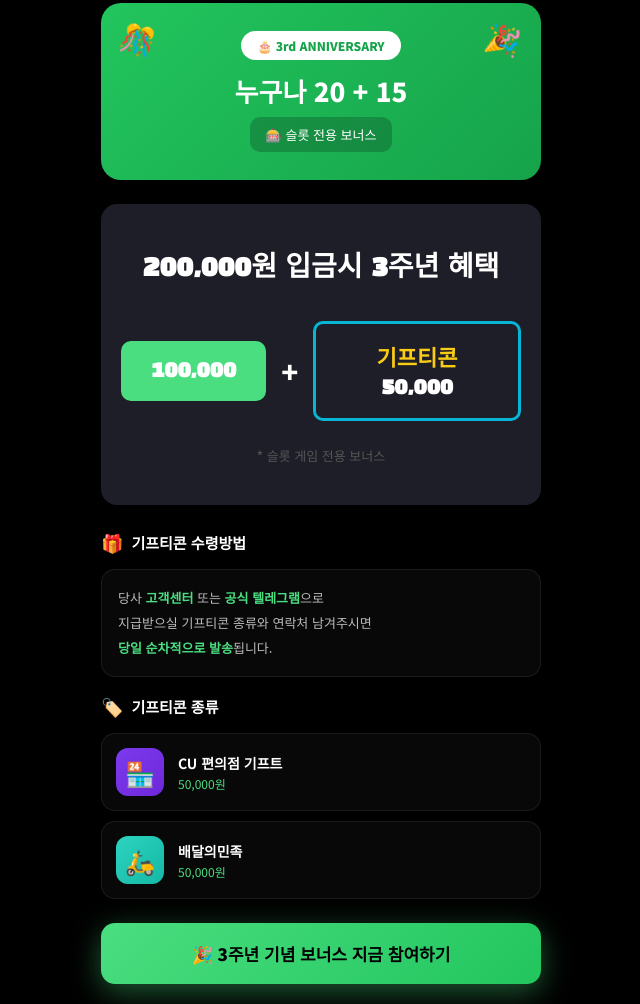
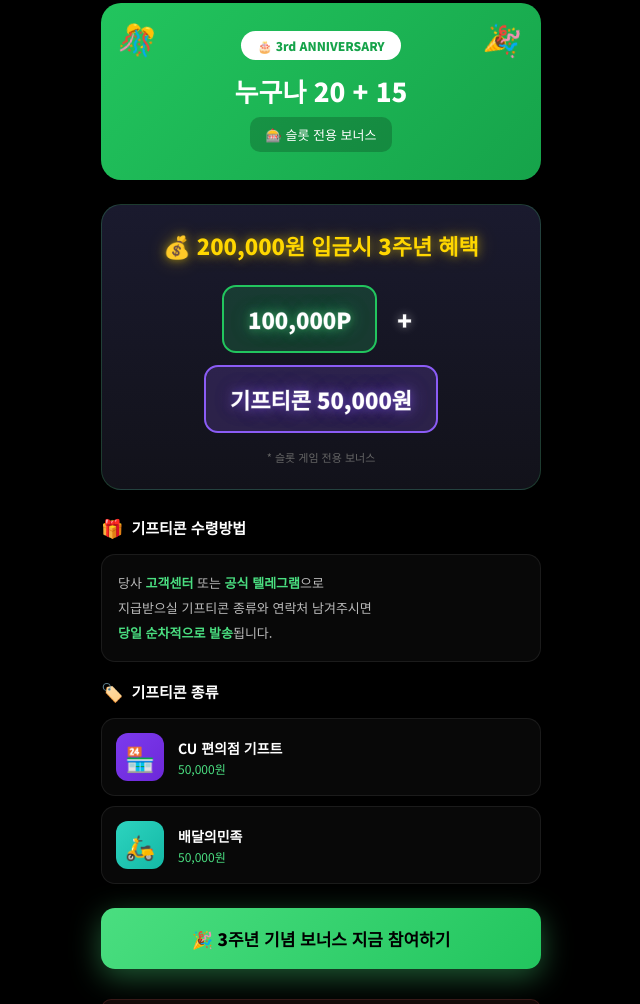
Before and after one commit to xbo3/lucky, a plain HTML site: page index.html in a window 1280 px wide. Shown: the part 895-1899 px from the top of the page, without its empty margins (319-959 px from the left). Drawn offline with Linux system fonts and the light colour scheme.

Commit message:
Revert to previous bonus card design with white numbers

```diff
--- a/index.html
+++ b/index.html
@@ -65,16 +65,15 @@ body{font-family:'Noto Sans KR',sans-serif;background:#000;min-height:100vh;colo
 .anni-title{font-size:26px;font-weight:900;margin-bottom:8px}
 .anni-sub{display:inline-block;background:rgba(0,0,0,0.2);padding:8px 16px;border-radius:10px;font-size:13px}
 
-/* 보너스 섹션 */
-.bonus-section{background:#1e1e28;border-radius:16px;padding:40px 20px;margin-bottom:24px;text-align:center}
-.bonus-title{font-family:'Black Han Sans','Noto Sans KR',sans-serif;font-size:28px;font-weight:900;color:#fff;margin-bottom:35px}
-.bonus-boxes{display:flex;align-items:center;justify-content:center;gap:15px}
-.bonus-box{padding:16px 30px;border-radius:10px;font-family:'Black Han Sans','Noto Sans KR',sans-serif;font-size:22px;font-weight:900}
-.bonus-box.points{background:#4ade80;color:#fff}
-.bonus-box.gift{background:transparent;border:3px solid #06b6d4;color:#fff}
-.bonus-box.gift .label{color:#facc15}
-.bonus-plus{font-size:28px;font-weight:900;color:#fff}
-.bonus-note{margin-top:25px;font-family:'Noto Sans KR',sans-serif;font-size:13px;font-weight:500;color:#555}
+/* 보너스 카드 */
+.bonus-card{background:linear-gradient(180deg,#1a1a2e,#12121a);border:1px solid rgba(74,222,128,0.2);border-radius:20px;overflow:hidden;margin-bottom:24px;padding:24px}
+.bonus-title{font-size:22px;font-weight:900;text-align:center;margin-bottom:24px;color:#ffd700;text-shadow:0 0 10px rgba(255,215,0,0.5),0 0 20px rgba(255,215,0,0.3)}
+.bonus-values{display:flex;align-items:center;justify-content:center;gap:12px;flex-wrap:wrap}
+.bonus-val{padding:16px 24px;border-radius:14px;font-size:22px;font-weight:900;-webkit-text-stroke:1px rgba(255,255,255,0.2)}
+.bonus-val.point{background:rgba(34,197,94,0.2);border:2px solid #22c55e;color:#fff;text-shadow:0 0 10px rgba(74,222,128,0.6),0 0 20px rgba(74,222,128,0.4),0 0 30px rgba(74,222,128,0.2)}
+.bonus-val.plus{color:#fff;font-size:24px;background:none;padding:0 8px;text-shadow:0 0 10px rgba(255,255,255,0.5)}
+.bonus-val.gift{background:rgba(139,92,246,0.2);border:2px solid #8b5cf6;color:#fff;text-shadow:0 0 10px rgba(139,92,246,0.6),0 0 20px rgba(139,92,246,0.4),0 0 30px rgba(139,92,246,0.2)}
+.bonus-note{font-size:11px;color:#666;margin-top:16px;text-align:center}
 
 /* 기프티콘 섹션 */
 .gifticon-section{margin-bottom:24px}
@@ -167,13 +166,13 @@ body{font-family:'Noto Sans KR',sans-serif;background:#000;min-height:100vh;colo
 <div class="anni-sub">🎰 슬롯 전용 보너스</div>
 </div>
 
-<!-- 보너스 섹션 -->
-<div class="bonus-section">
-<h2 class="bonus-title">200,000원 입금시 3주년 혜택</h2>
-<div class="bonus-boxes">
-<div class="bonus-box points">100,000</div>
-<span class="bonus-plus">+</span>
-<div class="bonus-box gift"><span class="label">기프티콘</span> 50,000</div>
+<!-- 보너스 카드 -->
+<div class="bonus-card">
+<h2 class="bonus-title">💰 200,000원 입금시 3주년 혜택</h2>
+<div class="bonus-values">
+<span class="bonus-val point">100,000P</span>
+<span class="bonus-val plus">+</span>
+<span class="bonus-val gift">기프티콘 50,000원</span>
 </div>
 <p class="bonus-note">* 슬롯 게임 전용 보너스</p>
 </div>
```
